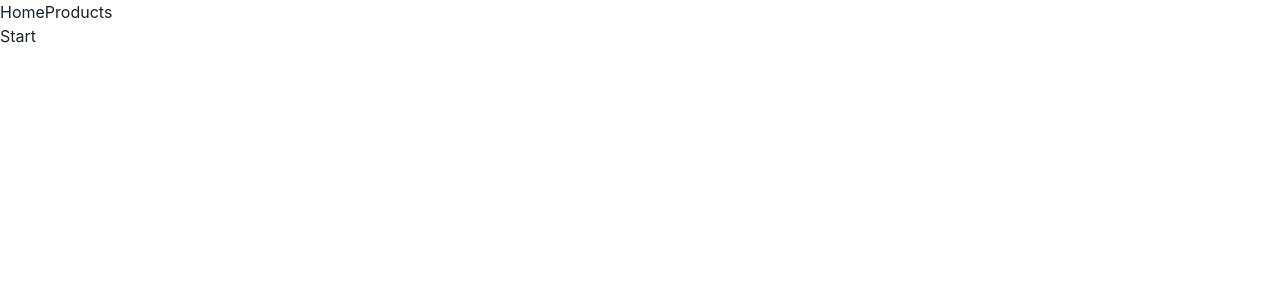
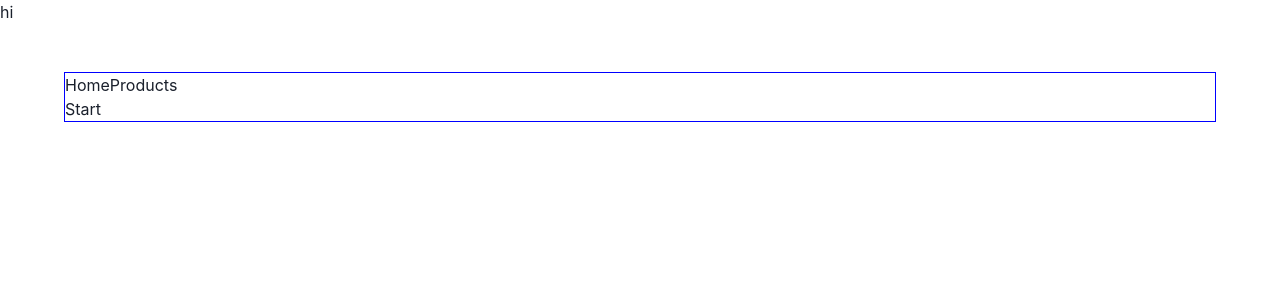
Before and after one commit to fishenchips/web-shop-examination, a Next.js app: page / in a window 1280 px wide. Shown: the top 300 px of the page. Built offline with nearby package versions, Linux system fonts and the light colour scheme.

Commit message:
adding layout folder for general styling of most pages

```diff
--- /dev/null
+++ b/components/layout/Layout.module.css
@@ -0,0 +1,6 @@
+.main {
+  width: 90%;
+  margin: 3rem auto;
+
+  border: 1px solid blue;
+}
--- /dev/null
+++ b/components/layout/Layout.tsx
@@ -0,0 +1,11 @@
+import styled from "./Layout.module.css";
+import { MainNavigation } from "./MainNavigation";
+
+export const Layout = (props: any) => {
+  return (
+    <div>
+      <MainNavigation />
+      <main className={styled.main}>{props.children}</main>
+    </div>
+  );
+};
--- /dev/null
+++ b/components/layout/MainNavigation.tsx
@@ -0,0 +1,3 @@
+export const MainNavigation = () => {
+  return <p>hi</p>;
+};
--- a/pages/_app.tsx
+++ b/pages/_app.tsx
@@ -4,6 +4,7 @@ import { QueryClient, QueryClientProvider } from "@tanstack/react-query";
 import { ReactQueryDevtools } from "@tanstack/react-query-devtools";
 import Link from "next/link";
 
+import { Layout } from "../components/layout/Layout";
 import { Loading } from "../components/loading/Loading";
 
 const App = ({ Component, pageProps }: AppProps) => {
@@ -12,12 +13,14 @@ const App = ({ Component, pageProps }: AppProps) => {
   return (
     <ChakraProvider>
       <QueryClientProvider client={queryClient}>
+        <Layout>
           <div>
             <Link href="/">Home</Link>
             <Link href="/products">Products</Link>
           </div>
           <Loading />
           <Component {...pageProps} />
+        </Layout>
         <ReactQueryDevtools />
       </QueryClientProvider>
     </ChakraProvider>
```
Lines whose indentation alone changed are shown as unchanged.
